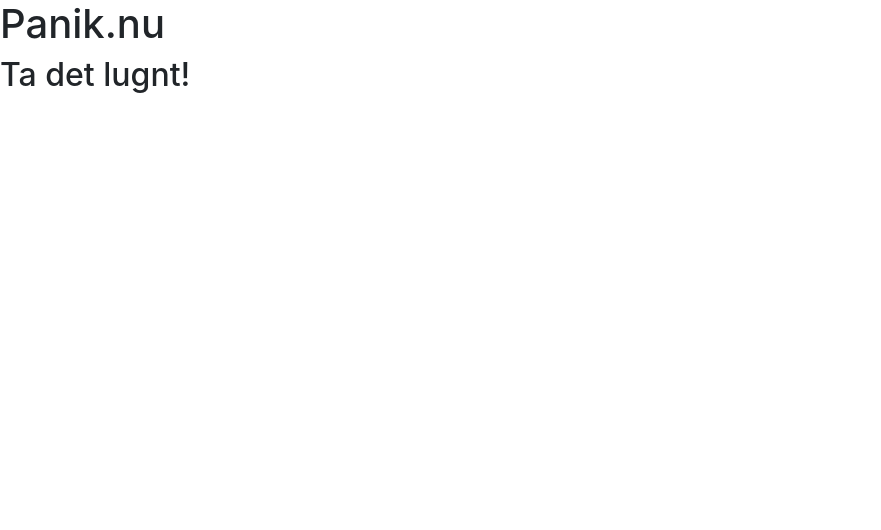
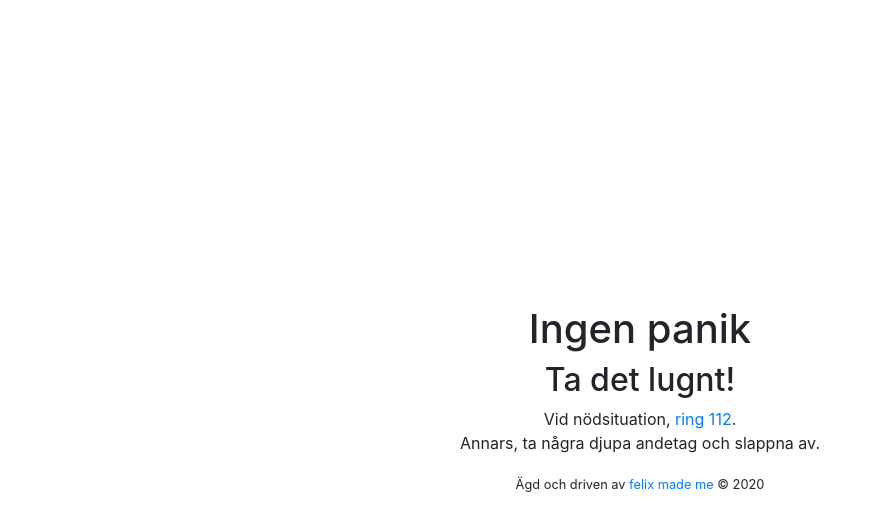
Before and after one commit to felixmademe/ingenpanik.nu, a plain HTML site: page public/index.html in a window 1280 px wide. Shown: the whole page, without its empty margins (0-881 px from the left). Drawn offline with nearby package versions, Linux system fonts and the light colour scheme.

Commit message:
Update index.html

```diff
--- a/public/index.html
+++ b/public/index.html
@@ -3,14 +3,18 @@
   <head>
     <meta charset="utf-8">
     <meta name="viewport" content="width=device-width, initial-scale=1, shrink-to-fit=no">
-    <title>Panik</title>
+    <title>Ingen panik</title>
 
     <link rel="stylesheet" href="https://stackpath.bootstrapcdn.com/bootstrap/4.4.1/css/bootstrap.min.css" integrity="sha384-Vkoo8x4CGsO3+Hhxv8T/Q5PaXtkKtu6ug5TOeNV6gBiFeWPGFN9MuhOf23Q9Ifjh" crossorigin="anonymous">
+    <style>
+    .main {
+        height: 100vh;
+    }
+    </style>
 
     <script src="https://code.jquery.com/jquery-3.4.1.min.js" integrity="sha256-CSXorXvZcTkaix6Yvo6HppcZGetbYMGWSFlBw8HfCJo=" crossorigin="anonymous"></script>
     <script defer src="https://stackpath.bootstrapcdn.com/bootstrap/4.4.1/js/bootstrap.min.js" integrity="sha384-wfSDF2E50Y2D1uUdj0O3uMBJnjuUD4Ih7YwaYd1iqfktj0Uod8GCExl3Og8ifwB6" crossorigin="anonymous"></script>
     <!-- Global site tag (gtag.js) - Google Analytics -->
-<!-- Global site tag (gtag.js) - Google Analytics -->
 <script defer src="https://www.googletagmanager.com/gtag/js?id=UA-135535698-8"></script>
 <script defer>
   window.dataLayer = window.dataLayer || [];
@@ -21,7 +25,20 @@
 </script>
   </head>
   <body>
-    <h1>Panik.nu</h1>
-    <h2>Ta det lugnt!</h2>
+      <div class="main d-flex justify-content-center align-items-center">
+          <div class="text-center">
+              <h1>Ingen panik</h1>
+              <h2>Ta det lugnt!</h2>
+              <p>
+                  Vid nödsituation, <a href="tel:112">ring 112</a>.
+                  <br>
+                  Annars, ta några djupa andetag och slappna av.
+              </p>
+              <small>Ägd och driven av <a href="https://felixmade.me">felix made me</a> &copy; <span id="year"></span></small>
+          </div>
+      </div>
+      <script>
+          document.getElementById("year").innerHTML = new Date().getFullYear();
+      </script>
   </body>
 </html>
```
